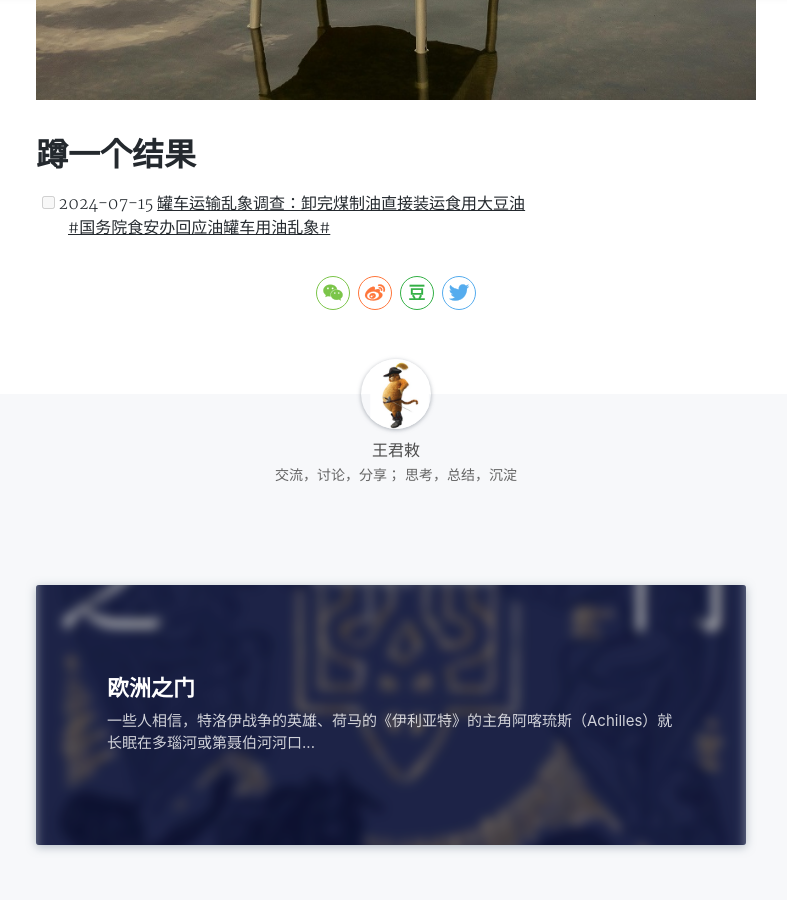
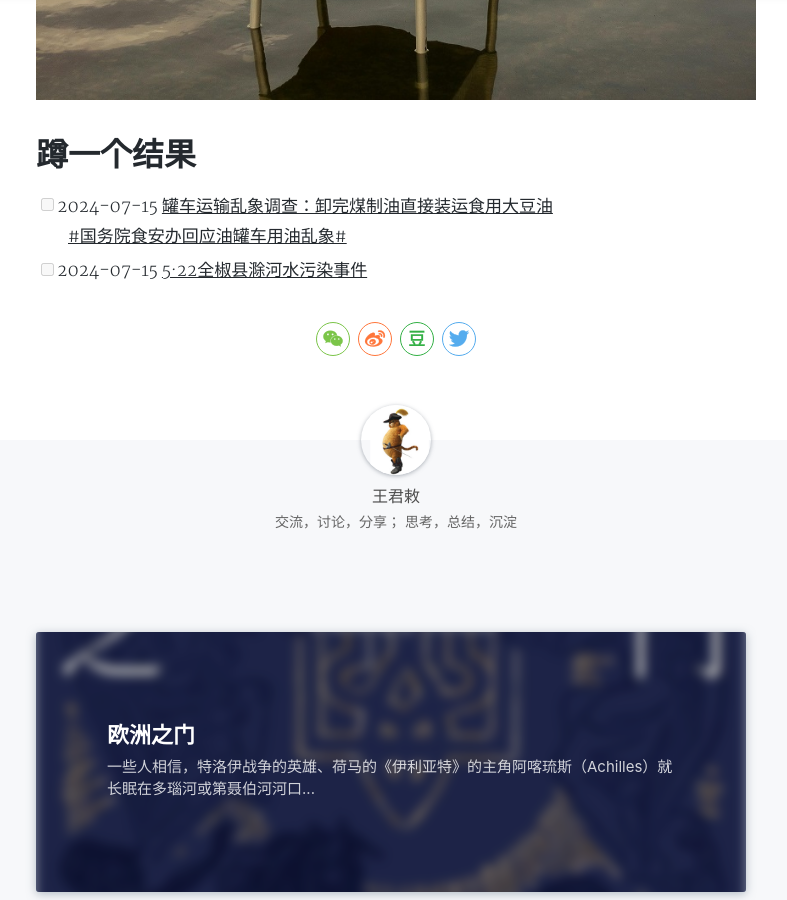
Before and after one commit to stardust1900/stardust1900.github.io, a Jekyll site: the page built from _posts/2099-12-31-wait-for-the-result.md, in a window 1280 px wide and 900 px high, scrolled down 1052 px. Shown: the whole window, without its empty margins (244-1031 px from the left). Built offline with Jekyll 4.4.1, drawn with Linux system fonts in a browser that asks for light colours; nearby versions of some CDN libraries; comment, search, counter and statistics services are not loaded; a style sheet for code colours, icons or effects is not loaded.

Commit message:
滁河污染事件

```diff
--- a/_posts/2099-12-31-wait-for-the-result.md
+++ b/_posts/2099-12-31-wait-for-the-result.md
@@ -14,3 +14,5 @@ tags: [社会热点]
 
 - [ ] 2024-07-15 [罐车运输乱象调查：卸完煤制油直接装运食用大豆油](https://weibo.com/ttarticle/p/show?id=2309405051606889791919)
 [#国务院食安办回应油罐车用油乱象#](https://weibo.com/2803301701/OmMCNgiZN)
+
+- [ ] 2024-07-15 [5·22全椒县滁河水污染事件](https://baike.baidu.com/item/5%C2%B722%E5%85%A8%E6%A4%92%E5%8E%BF%E6%BB%81%E6%B2%B3%E6%B0%B4%E6%B1%A1%E6%9F%93%E4%BA%8B%E4%BB%B6/64487765)
```
